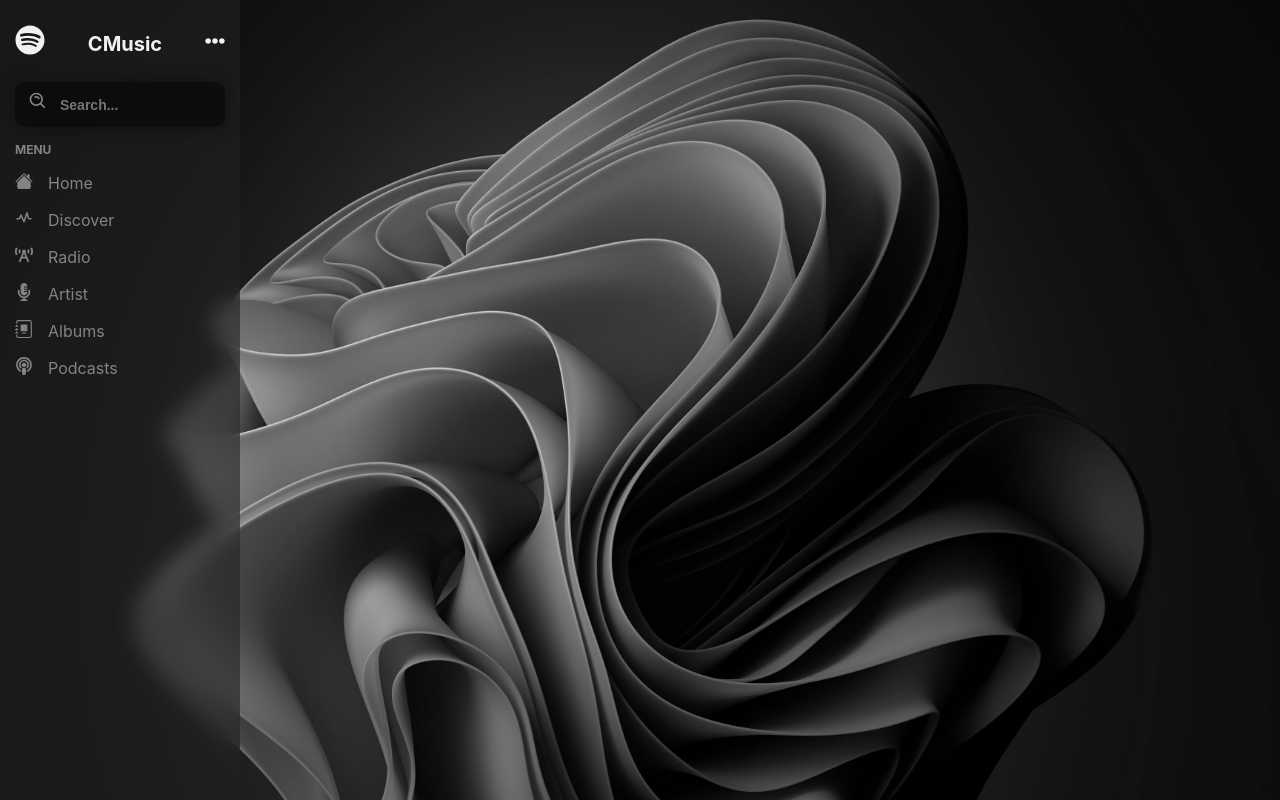
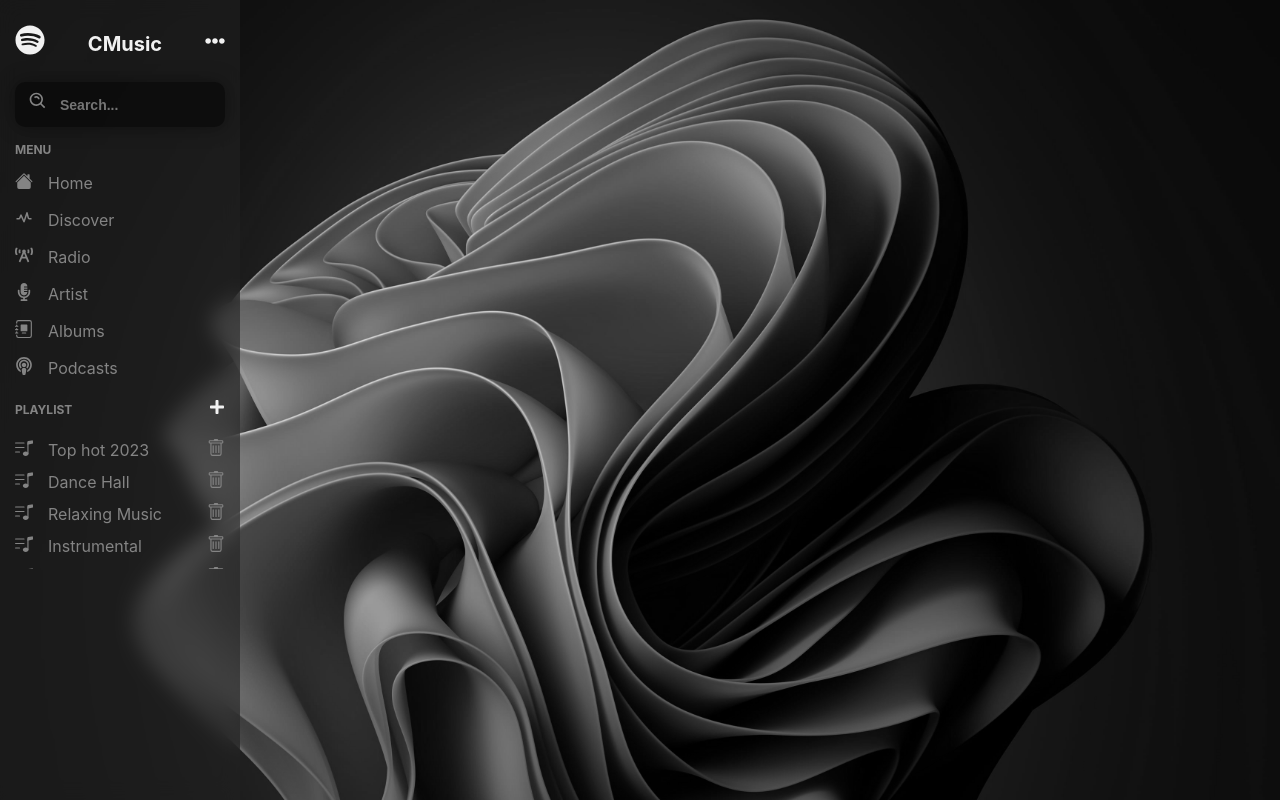
Before and after one commit to oriankeith002/cMusic, a React (Create React App) app: page / in a window 1280 px wide. Built offline with nearby package versions, Linux system fonts and the light colour scheme.

Commit message:
Added Playlist section

```diff
--- a/src/Components/LeftMenu.js
+++ b/src/Components/LeftMenu.js
@@ -4,6 +4,7 @@
 import {BiSearchAlt} from "react-icons/bi"
 import { Menu } from "./Menu";
 import { MenuList } from "./MenuList";
+import { MenuPlaylist } from "./MenuPlaylist";
 
 
 const LeftMenu = () => {
@@ -21,6 +22,8 @@
 
             <Menu title={'Menu'} menuObject={MenuList} />
 
+            <MenuPlaylist />
+
         </div>
     )
 }
--- a/src/Components/Menu.js
+++ b/src/Components/Menu.js
@@ -22,7 +22,7 @@
             <ul>
                 {
                     menuObject && menuObject.map((item) => (
-                        <li>
+                        <li key={item.id}>
                             <a href="#">
                                 <i>{item.icon}</i>
                                 <span>{item.name}</span>
--- /dev/null
+++ b/src/Components/MenuPlaylist.js
@@ -0,0 +1,31 @@
+import React from "react";
+import {FaPlus} from 'react-icons/fa';
+import {BsMusicNoteList, BsTrash} from 'react-icons/bs';
+import {PlayList} from './PlayList';
+
+
+const MenuPlaylist = () => {
+
+    return (
+        <div className="playlistContainer">
+            <div className="nameContainer">
+                <p>PlayList</p>
+                <i><FaPlus /></i>
+            </div>
+            <div className="playListScroll">
+                {
+                    PlayList && PlayList.map((pitem) => (
+                        <div className="playList">
+                            <i className="list"><BsMusicNoteList /></i>
+                            <p>{pitem.name}</p>
+                            <i className="trash"><BsTrash /></i>
+                        </div>
+                    ))
+                }
+
+            </div>
+        </div>
+    );
+};
+
+export { MenuPlaylist }
--- /dev/null
+++ b/src/Components/PlayList.js
@@ -0,0 +1,11 @@
+const PlayList = [
+    {id: 1, name: 'Top hot 2023'},
+    {id: 2, name: 'Dance Hall'},
+    {id: 3, name: 'Relaxing Music'},
+    {id: 4, name: 'Instrumental'},
+    {id: 5, name: 'Hip Hop'},
+    {id: 6, name: 'Workout Music'},
+];
+
+
+export {PlayList};
--- a/src/Styles/LeftMenu.css
+++ b/src/Styles/LeftMenu.css
@@ -129,3 +129,61 @@
     color: #f1f1f1;
     transition: 0.3s;
 }
+
+
+.playlistContainer {
+    cursor: pointer;
+    margin: 15px 0;
+}
+
+.playlistContainer .nameContainer {
+    display: flex;
+    justify-content: space-between;
+    align-items: center;
+    color: #848484;
+    margin-bottom: 10px;
+}
+
+.playlistContainer .nameContainer p {
+    font-size: 12px;
+    text-transform: uppercase;
+    font-weight:bold;
+}
+
+.playlistContainer .nameContainer i{
+    cursor: pointer;
+    color: #f1f1f1;
+}
+
+.playlistContainer .playListScroll {
+    height: 140px;
+    overflow-x: hidden;
+    overflow-y: scroll;
+    position:relative;
+}
+
+.playlistContainer .playListScroll .playList {
+    display: flex;
+    align-items: center;
+    color: #848484;
+    margin: 10px 0;
+}
+
+.playlistContainer .playListScroll .playList i {
+    font-size: 18px;
+}
+
+.playlistContainer .playListScroll .playList .list {
+    margin-right: 15px;
+}
+
+.playlistContainer .playListScroll .playList .trash {
+    margin-left: auto;
+}
+
+.playlistContainer .playListScroll .playList p{
+    font-size: 16px;
+    text-overflow: ellipsis; /* jue... */
+    overflow: hidden;
+    display: inline;
+}
```
